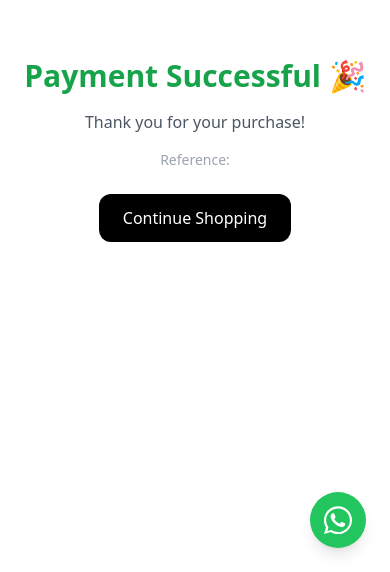
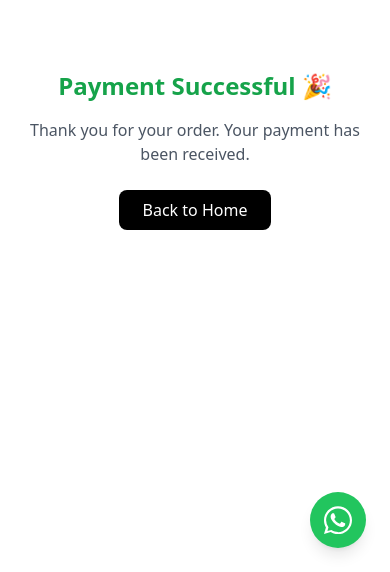
Before and after one commit to Dejohnstc/smokehouse, a Next.js app: page /payment-success in a window 390 px wide. Shown: the part 272-844 px from the top of the page. Built offline with nearby package versions, Linux system fonts and the light colour scheme.

Commit message:
fix search suspense

```diff
--- a/app/payment-success/page.tsx
+++ b/app/payment-success/page.tsx
@@ -1,42 +1,44 @@
-export const dynamic = "force dynamic";
-
 "use client";
 
+import { Suspense, useEffect } from "react";
 import { useSearchParams } from "next/navigation";
-import { useEffect } from "react";
 import Link from "next/link";
 
-export default function PaymentSuccessPage() {
+function PaymentSuccessContent() {
   const searchParams = useSearchParams();
-  const reference = searchParams.get("reference");
 
   useEffect(() => {
+    const reference = searchParams.get("reference");
+
     if (reference) {
-      // 🔥 OPTIONAL: verify payment later
       console.log("Payment reference:", reference);
     }
-  }, [reference]);
+  }, [searchParams]);
 
   return (
-    <div className="min-h-screen flex flex-col items-center justify-center text-center p-6">
-      <h1 className="text-3xl font-bold text-green-600 mb-4">
+    <div className="flex flex-col items-center justify-center h-screen text-center px-4">
+      <h1 className="text-2xl md:text-3xl font-bold text-green-600 mb-4">
         Payment Successful 🎉
       </h1>
 
-      <p className="text-gray-600 mb-4">
-        Thank you for your purchase!
+      <p className="text-gray-600 mb-6">
+        Thank you for your order. Your payment has been received.
       </p>
 
-      <p className="text-sm text-gray-400 mb-6">
-        Reference: {reference}
-      </p>
-
-<Link
-  href="/"
-  className="bg-black text-white px-6 py-3 rounded-xl"
->
-  Continue Shopping
-</Link>
+      <Link
+        href="/"
+        className="bg-black text-white px-6 py-2 rounded-lg"
+      >
+        Back to Home
+      </Link>
     </div>
   );
 }
+
+export default function PaymentSuccessPage() {
+  return (
+    <Suspense fallback={<p className="text-center mt-10">Loading...</p>}>
+      <PaymentSuccessContent />
+    </Suspense>
+  );
+}
--- a/app/search/page.tsx
+++ b/app/search/page.tsx
@@ -1,7 +1,7 @@
 "use client";
 
+import { Suspense, useEffect, useState } from "react";
 import { useSearchParams } from "next/navigation";
-import { useEffect, useState } from "react";
 import Link from "next/link";
 import { useCart } from "@/components/CartContext";
 
@@ -12,7 +12,8 @@ type Product = {
   image: string;
 };
 
-export default function SearchPage() {
+// 🔥 INNER COMPONENT (your original logic)
+function SearchContent() {
   const searchParams = useSearchParams();
   const query = searchParams.get("q") || "";
 
@@ -31,7 +32,7 @@ export default function SearchPage() {
         .then((res) => res.json())
         .then((data) => setProducts(data))
         .finally(() => setLoading(false));
-    }, 300); // 🔥 debounce
+    }, 300);
 
     return () => clearTimeout(timeout);
   }, [query]);
@@ -39,8 +40,8 @@ export default function SearchPage() {
   return (
     <div className="p-6 max-w-6xl mx-auto">
       <h1 className="text-xl font-bold mb-6">
-  Results for &quot;{query}&quot;
-</h1>
+        Results for &quot;{query}&quot;
+      </h1>
 
       {!query ? (
         <p className="text-gray-500">Start typing to search...</p>
@@ -78,3 +79,12 @@ export default function SearchPage() {
     </div>
   );
 }
+
+// 🔥 WRAPPER (FIXES ERROR)
+export default function SearchPage() {
+  return (
+    <Suspense fallback={<p className="text-center mt-10">Loading...</p>}>
+      <SearchContent />
+    </Suspense>
+  );
+}
```
